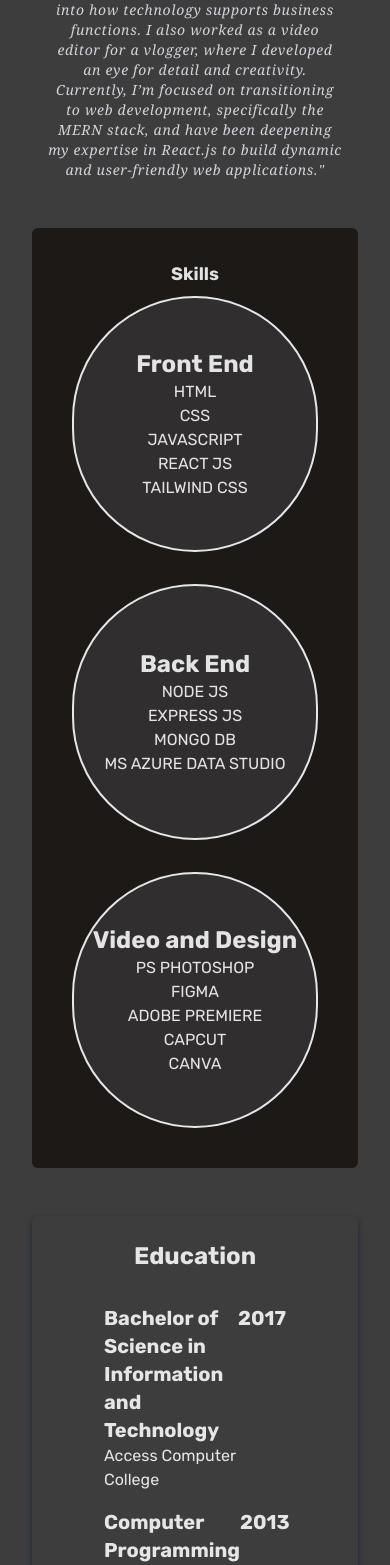
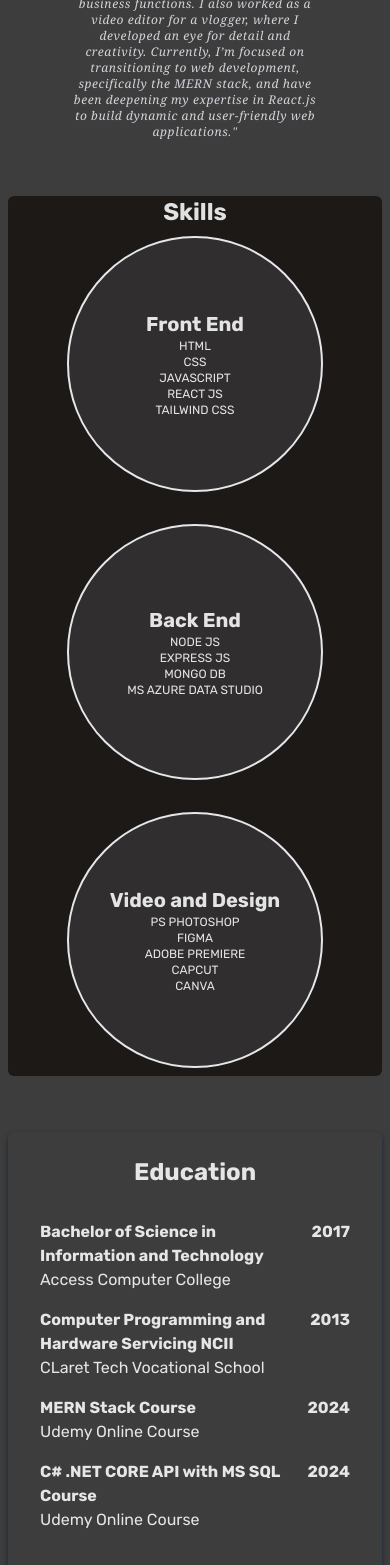
Before and after one commit to joshbakit/portfolio, a React (Vite) app: page /about in a window 390 px wide. Shown: the part 432-1997 px from the top of the page. Built offline with nearby package versions, Linux system fonts and the light colour scheme.

Commit message:
adjust responsive view on About.jsx

```diff
--- a/src/pages/About.jsx
+++ b/src/pages/About.jsx
@@ -5,22 +5,22 @@ const About = () => {
   return (
     <div className='container mx-auto min-h-screen items-center'>
       <div className='py-4 border-b'><h1 className='text-center text-2xl font-bold'>About me</h1></div>
-      <div className='flex flex-col gap-4 p-8'>
+      <div className='flex flex-col gap-6 md:gap-4 p-2 md:p-8'>
         <div className='about flex flex-col md:flex-row justify-center h-auto px-4 py-4 gap-4 mb-4'>
           <div className='about_img flex-1 flex justify-center'>
             <img src="/assets/avatar-profile.png" alt="avatar_profile" className='w-1/2 md:3/4 rounded-full max-w-xs border-l-8 border-blue-200 object-cover' />
           </div>
           <div className='about_context flex-1 place-self-center'>
-            <p className='italic text-center tracking-wider text-gray-300 text-sm md:text-lg font-serif'> " I have a diverse background in tech and creativity, starting as an IT tech support specialist in an advertising company, where I honed my troubleshooting skills and gained insight into how technology supports business functions. I also worked as a video editor for a vlogger, where I developed an eye for detail and creativity. Currently, I’m focused on transitioning to web development, specifically the MERN stack, and have been deepening my expertise in React.js to build dynamic and user-friendly web applications."</p>
+            <p className='italic text-center tracking-wider text-gray-300 text-xs w-[250px] sm:w-full md:text-lg font-serif'> " I have a diverse background in tech and creativity, starting as an IT tech support specialist in an advertising company, where I honed my troubleshooting skills and gained insight into how technology supports business functions. I also worked as a video editor for a vlogger, where I developed an eye for detail and creativity. Currently, I’m focused on transitioning to web development, specifically the MERN stack, and have been deepening my expertise in React.js to build dynamic and user-friendly web applications."</p>
           </div>
         </div>
-        <div className='skills bg-stone-900 rounded-md p-8'>
-          <div className='skills_title'><h1 className='text-center text-lg md:text-xl lg:text-2xl font-bold'>Skills</h1></div>
+        <div className='skills bg-stone-900 rounded-md xs:p-2 md:p-8'>
+          <div className='skills_title'><h1 className='text-center text-2xl font-bold'>Skills</h1></div>
           <div className='skills_context'>
             <div className="tech_stack flex justify-center p-2 md:p-6 lg:p-8 gap-8 flex-wrap ">
               <div className="front_end w-64 h-64 flex flex-col justify-center border-2 border-gray-200 rounded-full bg-slate-200 bg-opacity-10 p-4 items-center text-center">
-                <h2 className='text-2xl font-bold'>Front End</h2>
-                <ul>
+                <h2 className='text-xl md:text-2xl font-bold'>Front End</h2>
+                <ul className="text-xs md:text-base">
                   <li>HTML</li>
                   <li>CSS</li>
                   <li>JAVASCRIPT</li>
@@ -29,8 +29,8 @@ const About = () => {
                 </ul>
               </div>
               <div className="backend w-64 h-64 flex flex-col justify-center border-2 border-gray-200 rounded-full bg-slate-200 bg-opacity-10 p-4 items-center text-center">
-                <h2 className='text-2xl font-bold'>Back End</h2>
-                <ul>
+                <h2 className='text-xl md:text-2xl font-bold'>Back End</h2>
+                <ul className="text-xs md:text-base">
                   <li>NODE JS</li>
                   <li>EXPRESS JS</li>
                   <li>MONGO DB</li>
@@ -38,8 +38,8 @@ const About = () => {
                 </ul>
               </div>
               <div className="video_and_design w-64 h-64 flex flex-col justify-center border-2 border-gray-200 rounded-full bg-slate-200 bg-opacity-10 p-4 items-center text-center">
-                <h2 className='text-2xl font-bold'>Video and Design</h2>
-                <ul>
+                <h2 className='text-xl md:text-2xl font-bold'>Video and Design</h2>
+                <ul className="text-xs md:text-base">
                   <li>PS PHOTOSHOP</li>
                   <li>FIGMA</li>
                   <li>ADOBE PREMIERE</li>
@@ -50,36 +50,36 @@ const About = () => {
             </div>
           </div>
         </div>
-        <div className="education mt-8 px-10 py-6 rounded-md shadow-md shadow-slate-800">
+        <div className="education mt-8 px-auto md:px-10 py-6 rounded-md shadow-md shadow-slate-800">
           <div className="education_title text-center text-2xl font-bold">Education</div>
           <div className='edu p-8 flex flex-col gap-4'>
             <div className='flex justify-between'>
               <div>
-                <h1 className='text-xl font-bold'>Bachelor of Science in Information and Technology</h1>
+                <h1 className='text-md md:text-2xl font-bold'>Bachelor of Science in Information and Technology</h1>
                 <p>Access Computer College</p>
               </div>
-              <h1 className='text-xl font-bold'>2017</h1>
+              <h1 className='text-md md:text-2xl font-bold'>2017</h1>
             </div>
             <div className='flex justify-between'>
               <div>
-                <h1 className='text-xl font-bold'>Computer Programming and Hardware Servicing NCII</h1>
+                <h1 className='text-md md:text-2xl font-bold'>Computer Programming and Hardware Servicing NCII</h1>
                 <p>CLaret Tech Vocational School</p>
               </div>
-              <h1 className='text-xl font-bold'>2013</h1>
+              <h1 className='text-md md:text-2xl font-bold'>2013</h1>
             </div>
             <div className='flex justify-between'>
               <div>
-                <h1 className='text-xl font-bold'>MERN Stack Course</h1>
+                <h1 className='text-md md:text-2xl font-bold'>MERN Stack Course</h1>
                 <p>Udemy Online Course</p>
               </div>
-              <h1 className='text-xl font-bold'>2024</h1>
+              <h1 className='text-md md:text-2xl font-bold'>2024</h1>
             </div>
             <div className='flex justify-between'>
               <div>
-                <h1 className='text-xl font-bold'>C# .NET CORE API with MS SQL Course</h1>
+                <h1 className='text-md md:text-2xl font-bold'>C# .NET CORE API with MS SQL Course</h1>
                 <p>Udemy Online Course</p>
               </div>
-              <h1 className='text-xl font-bold'>2024</h1>
+              <h1 className='text-md md:text-2xl font-bold'>2024</h1>
             </div>
           </div>
         </div>
--- a/tailwind.config.js
+++ b/tailwind.config.js
@@ -2,8 +2,22 @@
 export default {
   content: ["./index.html", "./src/**/*.{js,jsx,ts,tsx}"],
   theme: {
-    extend: {
-      fontFamily: {},
+    screens: {
+      // 'xs': "200px",
+      'sm': "640px",
+      // => @media (min-width: 640px) { ... }
+
+      'md': "768px",
+      // => @media (min-width: 768px) { ... }
+
+      'lg': "1024px",
+      // => @media (min-width: 1024px) { ... }
+
+      'xl': "1280px",
+      // => @media (min-width: 1280px) { ... }
+
+      "2xl": "1536px",
+      // => @media (min-width: 1536px) { ... }
     },
     boxShadow: {
       sm: "0 1px 2px 0 rgba(0, 0, 0, 0.05)",
```
